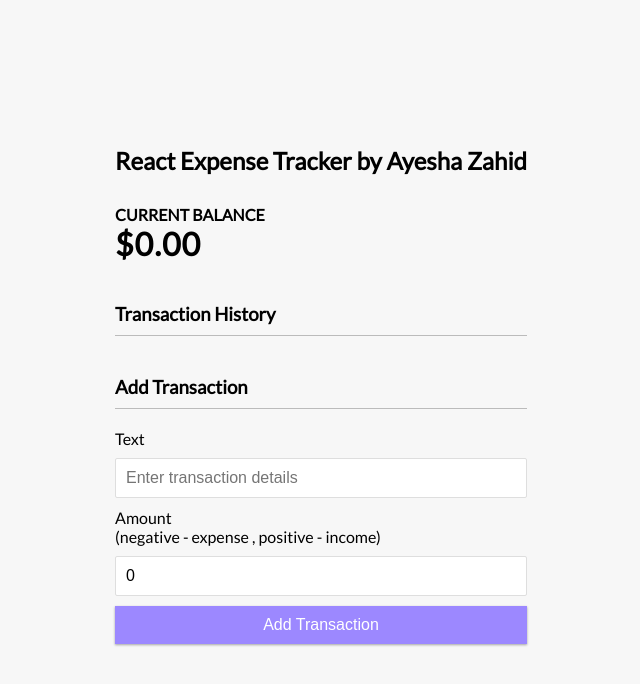
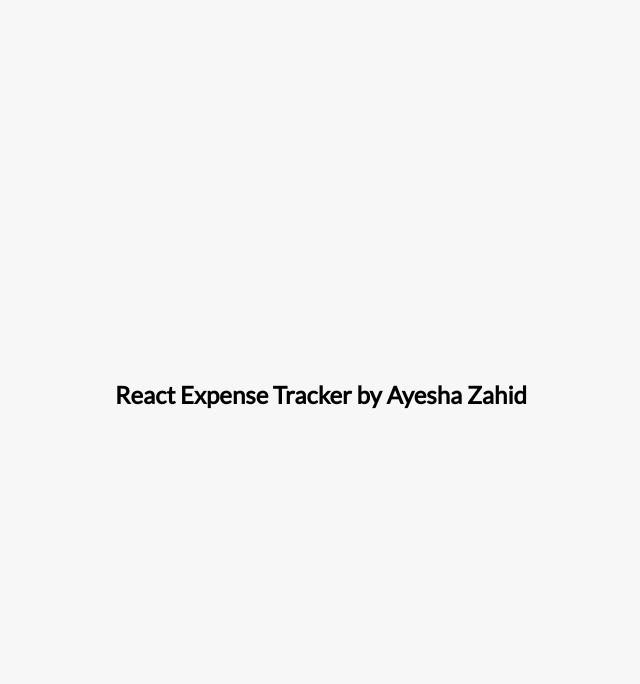
Before and after one commit to AishaZahid21/Expense_tracker, a React (Create React App) app: page / in a window 1280 px wide. Shown: the top 684 px of the page, without its empty margins (319-959 px from the left). Built offline with nearby package versions, Linux system fonts and the light colour scheme.

Commit message:
comment all components

```diff
--- a/src/App.js
+++ b/src/App.js
@@ -1,9 +1,6 @@
 import './App.css';
 // import AccountSummary from './components/AccountSummary';
-import AddTransaction from './components/AddTransaction';
-import Balance from './components/Balance';
-import Header from './components/Header';
-import TransactionHistory from './components/TransactionHistory';
+import Header from "./components/Header"
 
 import  { GlobalProvider } from "./context/GlobalState"
 function App() {
@@ -12,10 +9,10 @@ function App() {
     <div>
       <Header />
       <div className="container"></div>
-      <Balance />
+      {/* <Balance /> */}
       {/* <AccountSummary /> */}
-      <TransactionHistory />
-      <AddTransaction />
+      {/* <TransactionHistory /> */}
+      {/* <AddTransaction /> */}
       </div>
       </GlobalProvider>
   );
```
